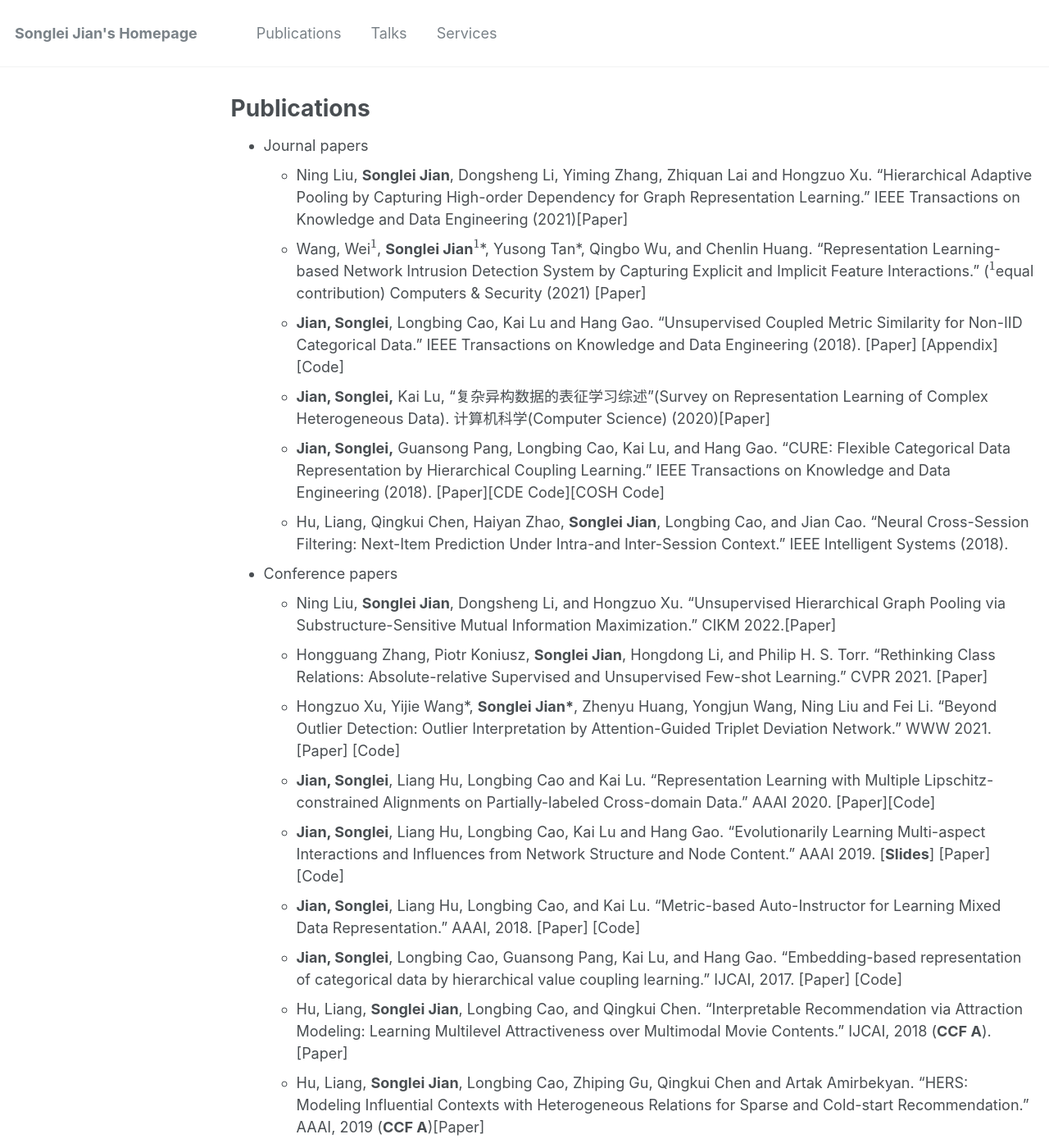
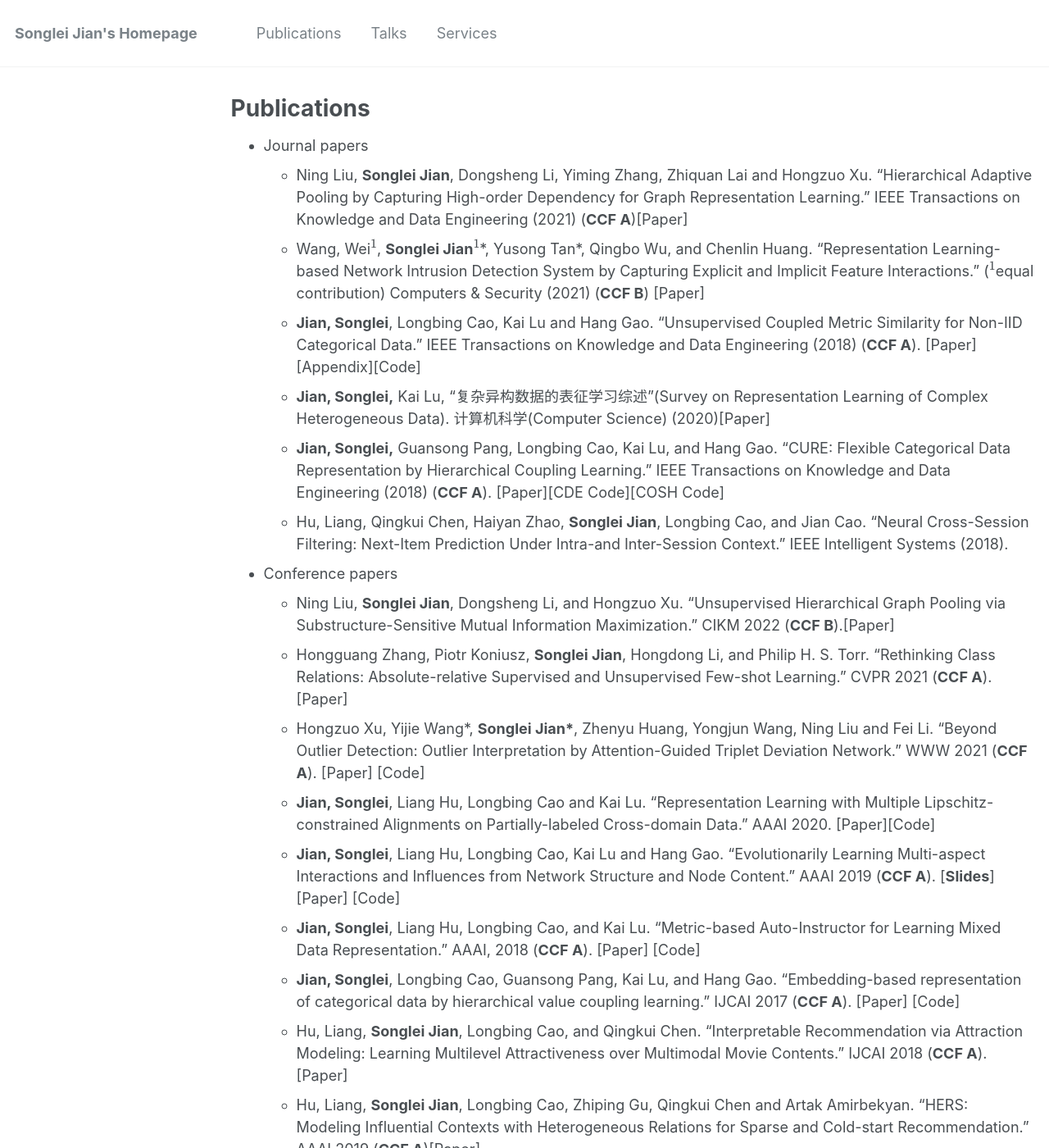
Before and after one commit to jiansonglei/jiansonglei.github.io, a Jekyll site: the page built from _pages/publications.md, in a window 1280 px wide and 1400 px high. Shown: the whole window at 82% size. Built offline with Jekyll 4.4.1, drawn with Linux system fonts in a browser that asks for light colours; formulas are drawn with MathJax 3; a script that is not in the unit is left out; some of the changed text lies outside the part shown.

Commit message:
Update publications.md

```diff
--- a/_pages/publications.md
+++ b/_pages/publications.md
@@ -14,20 +14,20 @@ Graph Representation Learning
 
 {% include base_path %}
 * Journal papers
-  * Ning Liu, **Songlei Jian**, Dongsheng Li, Yiming Zhang, Zhiquan Lai and Hongzuo Xu. "Hierarchical Adaptive Pooling by Capturing High-order Dependency for Graph Representation Learning." IEEE Transactions on Knowledge and Data Engineering  (2021)[[Paper]](http://jiansonglei.github.io/files/HAP2021.pdf)
-  * Wang, Wei$^{1}$, **Songlei Jian**$^{1}$\*, Yusong Tan\*, Qingbo Wu, and Chenlin Huang. "Representation Learning-based Network Intrusion Detection System by Capturing Explicit and Implicit Feature Interactions." ($^{1}$equal contribution) Computers & Security (2021)  [[Paper]](http://jiansonglei.github.io/files/21comsec.pdf)
-  * **Jian, Songlei**, Longbing Cao, Kai Lu and Hang Gao. "Unsupervised Coupled Metric Similarity for Non-IID Categorical Data." IEEE Transactions on Knowledge and Data Engineering (2018). [[Paper]](http://jiansonglei.github.io/files/18TKDE_CMS.pdf) [[Appendix]](http://jiansonglei.github.io/files/18CMS_APPENDIX.pdf)[[Code]](https://github.com/jiansonglei/CMS)
+  * Ning Liu, **Songlei Jian**, Dongsheng Li, Yiming Zhang, Zhiquan Lai and Hongzuo Xu. "Hierarchical Adaptive Pooling by Capturing High-order Dependency for Graph Representation Learning." IEEE Transactions on Knowledge and Data Engineering  (2021) (**CCF A**)[[Paper]](http://jiansonglei.github.io/files/HAP2021.pdf)
+  * Wang, Wei$^{1}$, **Songlei Jian**$^{1}$\*, Yusong Tan\*, Qingbo Wu, and Chenlin Huang. "Representation Learning-based Network Intrusion Detection System by Capturing Explicit and Implicit Feature Interactions." ($^{1}$equal contribution) Computers & Security (2021) (**CCF B**) [[Paper]](http://jiansonglei.github.io/files/21comsec.pdf)
+  * **Jian, Songlei**, Longbing Cao, Kai Lu and Hang Gao. "Unsupervised Coupled Metric Similarity for Non-IID Categorical Data." IEEE Transactions on Knowledge and Data Engineering (2018) (**CCF A**). [[Paper]](http://jiansonglei.github.io/files/18TKDE_CMS.pdf) [[Appendix]](http://jiansonglei.github.io/files/18CMS_APPENDIX.pdf)[[Code]](https://github.com/jiansonglei/CMS)
   * **Jian, Songlei,** Kai Lu, "复杂异构数据的表征学习综述"(Survey on Representation Learning of Complex Heterogeneous Data). 计算机科学(Computer Science) (2020)[[Paper]](http://jiansonglei.github.io/files/survey.pdf)
-  * **Jian, Songlei,** Guansong Pang, Longbing Cao, Kai Lu, and Hang Gao. "CURE: Flexible Categorical Data Representation by Hierarchical Coupling Learning." IEEE Transactions on Knowledge and Data Engineering (2018). [[Paper]](http://jiansonglei.github.io/files/18TKDE_CURE.pdf)[[CDE Code]](https://github.com/jiansonglei/CDE)[[COSH Code]](https://github.com/jiansonglei/COSH)
+  * **Jian, Songlei,** Guansong Pang, Longbing Cao, Kai Lu, and Hang Gao. "CURE: Flexible Categorical Data Representation by Hierarchical Coupling Learning." IEEE Transactions on Knowledge and Data Engineering (2018) (**CCF A**). [[Paper]](http://jiansonglei.github.io/files/18TKDE_CURE.pdf)[[CDE Code]](https://github.com/jiansonglei/CDE)[[COSH Code]](https://github.com/jiansonglei/COSH)
   * Hu, Liang, Qingkui Chen, Haiyan Zhao, **Songlei Jian**, Longbing Cao, and Jian Cao. "Neural Cross-Session Filtering: Next-Item Prediction Under Intra-and Inter-Session Context." IEEE Intelligent Systems (2018).
 
 * Conference papers
-  * Ning Liu, **Songlei Jian**, Dongsheng Li, and Hongzuo Xu. "Unsupervised Hierarchical Graph Pooling via Substructure-Sensitive Mutual Information Maximization." CIKM 2022.[[Paper]](http://jiansonglei.github.io/files/22CIKM_SMIP.pdf)
-  * Hongguang Zhang,  Piotr Koniusz, **Songlei Jian**, Hongdong Li, and Philip H. S. Torr. "Rethinking Class Relations: Absolute-relative Supervised and Unsupervised Few-shot Learning." CVPR 2021. [[Paper]](http://jiansonglei.github.io/files/21CVPR.pdf)
-  * Hongzuo Xu,  Yijie Wang\*, **Songlei Jian\***, Zhenyu Huang, Yongjun Wang,  Ning Liu and Fei Li. "Beyond Outlier Detection: Outlier Interpretation  by Attention-Guided Triplet Deviation Network." WWW 2021. [[Paper]](http://jiansonglei.github.io/files/21WWW.pdf)  [[Code]](https://github.com/xuhongzuo/outlier-interpretation)
+  * Ning Liu, **Songlei Jian**, Dongsheng Li, and Hongzuo Xu. "Unsupervised Hierarchical Graph Pooling via Substructure-Sensitive Mutual Information Maximization." CIKM 2022 (**CCF B**).[[Paper]](http://jiansonglei.github.io/files/22CIKM_SMIP.pdf)
+  * Hongguang Zhang,  Piotr Koniusz, **Songlei Jian**, Hongdong Li, and Philip H. S. Torr. "Rethinking Class Relations: Absolute-relative Supervised and Unsupervised Few-shot Learning." CVPR 2021 (**CCF A**). [[Paper]](http://jiansonglei.github.io/files/21CVPR.pdf)
+  * Hongzuo Xu,  Yijie Wang\*, **Songlei Jian\***, Zhenyu Huang, Yongjun Wang,  Ning Liu and Fei Li. "Beyond Outlier Detection: Outlier Interpretation  by Attention-Guided Triplet Deviation Network." WWW 2021 (**CCF A**). [[Paper]](http://jiansonglei.github.io/files/21WWW.pdf)  [[Code]](https://github.com/xuhongzuo/outlier-interpretation)
   * **Jian, Songlei**, Liang Hu, Longbing Cao and Kai Lu. "Representation Learning with Multiple Lipschitz-constrained Alignments on Partially-labeled Cross-domain Data." AAAI 2020.  [[Paper]](http://jiansonglei.github.io/files/20AAAI_MULAN.pdf)[Code]
-  * **Jian, Songlei**, Liang Hu, Longbing Cao, Kai Lu and Hang Gao. "Evolutionarily Learning Multi-aspect Interactions and Influences from Network Structure and Node Content." AAAI 2019. [[**Slides**]](http://jiansonglei.github.io/files/AAAI19slides.pptx) [[Paper]](http://jiansonglei.github.io/files/19AAAI_MAIECS.pdf) [[Code]](https://github.com/jiansonglei/MAI-ECS)
-  * **Jian, Songlei**, Liang Hu, Longbing Cao, and Kai Lu. "Metric-based Auto-Instructor for Learning Mixed Data Representation." AAAI, 2018. [[Paper]](http://jiansonglei.github.io/files/18AAAI_MAI.pdf) [[Code]](https://github.com/jiansonglei/MAI)
-  * **Jian, Songlei**, Longbing Cao, Guansong Pang, Kai Lu, and Hang Gao. "Embedding-based representation of categorical data by hierarchical value coupling learning." IJCAI, 2017. [[Paper]](http://jiansonglei.github.io/files/17IJCAI_CDE.pdf) [[Code]](https://github.com/jiansonglei/CDE)
-  * Hu, Liang, **Songlei Jian**, Longbing Cao, and Qingkui Chen. "Interpretable Recommendation via Attraction Modeling: Learning Multilevel Attractiveness over Multimodal Movie Contents." IJCAI, 2018 (**CCF A**). [[Paper]](http://jiansonglei.github.io/files/HU-IJCAI2018.pdf)
-  * Hu, Liang, **Songlei Jian**, Longbing Cao, Zhiping Gu, Qingkui Chen and Artak Amirbekyan. "HERS: Modeling Influential Contexts with Heterogeneous Relations for Sparse and Cold-start Recommendation." AAAI, 2019 (**CCF A**)[[Paper]](http://jiansonglei.github.io/files/HU-AAAI19.pdf)
+  * **Jian, Songlei**, Liang Hu, Longbing Cao, Kai Lu and Hang Gao. "Evolutionarily Learning Multi-aspect Interactions and Influences from Network Structure and Node Content." AAAI 2019 (**CCF A**). [[**Slides**]](http://jiansonglei.github.io/files/AAAI19slides.pptx) [[Paper]](http://jiansonglei.github.io/files/19AAAI_MAIECS.pdf) [[Code]](https://github.com/jiansonglei/MAI-ECS)
+  * **Jian, Songlei**, Liang Hu, Longbing Cao, and Kai Lu. "Metric-based Auto-Instructor for Learning Mixed Data Representation." AAAI, 2018 (**CCF A**). [[Paper]](http://jiansonglei.github.io/files/18AAAI_MAI.pdf) [[Code]](https://github.com/jiansonglei/MAI)
+  * **Jian, Songlei**, Longbing Cao, Guansong Pang, Kai Lu, and Hang Gao. "Embedding-based representation of categorical data by hierarchical value coupling learning." IJCAI 2017 (**CCF A**). [[Paper]](http://jiansonglei.github.io/files/17IJCAI_CDE.pdf) [[Code]](https://github.com/jiansonglei/CDE)
+  * Hu, Liang, **Songlei Jian**, Longbing Cao, and Qingkui Chen. "Interpretable Recommendation via Attraction Modeling: Learning Multilevel Attractiveness over Multimodal Movie Contents." IJCAI 2018 (**CCF A**). [[Paper]](http://jiansonglei.github.io/files/HU-IJCAI2018.pdf)
+  * Hu, Liang, **Songlei Jian**, Longbing Cao, Zhiping Gu, Qingkui Chen and Artak Amirbekyan. "HERS: Modeling Influential Contexts with Heterogeneous Relations for Sparse and Cold-start Recommendation." AAAI 2019 (**CCF A**)[[Paper]](http://jiansonglei.github.io/files/HU-AAAI19.pdf)
```
